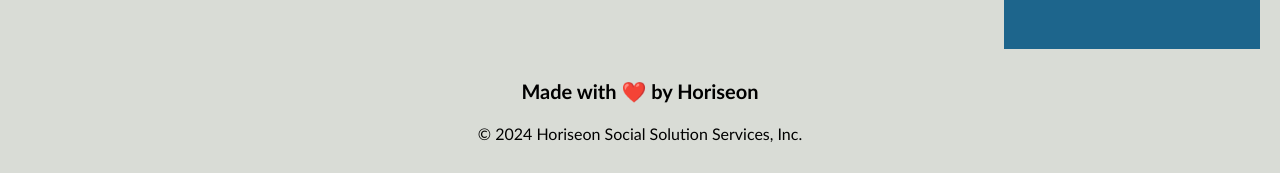
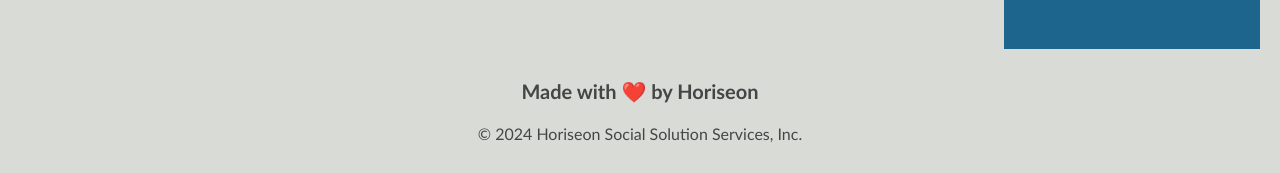
Before and after one commit to peteCodes4u/01-Horiseon, a plain HTML site: page index.html in a window 1280 px wide. Shown: the part 1870-2043 px from the top of the page. Drawn offline with Linux system fonts and the light colour scheme.

Commit message:
Final Touches

```diff
--- a/assets/css/style.css
+++ b/assets/css/style.css
@@ -136,11 +136,12 @@ footer {
     clear: both;
     font-family: 'Trebuchet MS', 'Lucida Sans Unicode', 'Lucida Grande', 'Lucida Sans', Arial, sans-serif;
     text-align: center;
+    color: #454545;
 
 }
 
 footer h2{
     font-size: 20px;
-    /* color: #474747; */
+    color: #454545;
 
 }
```
